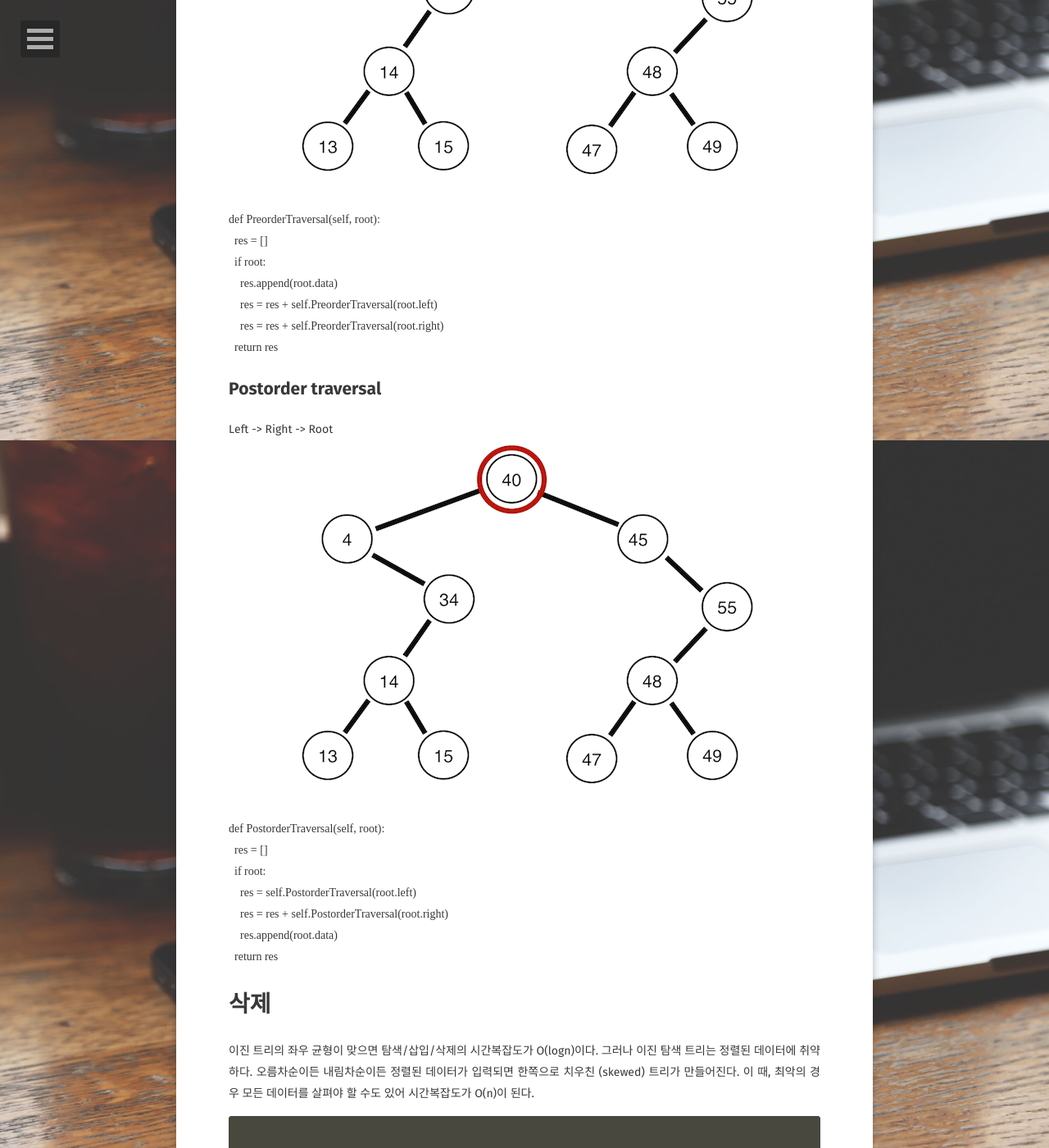
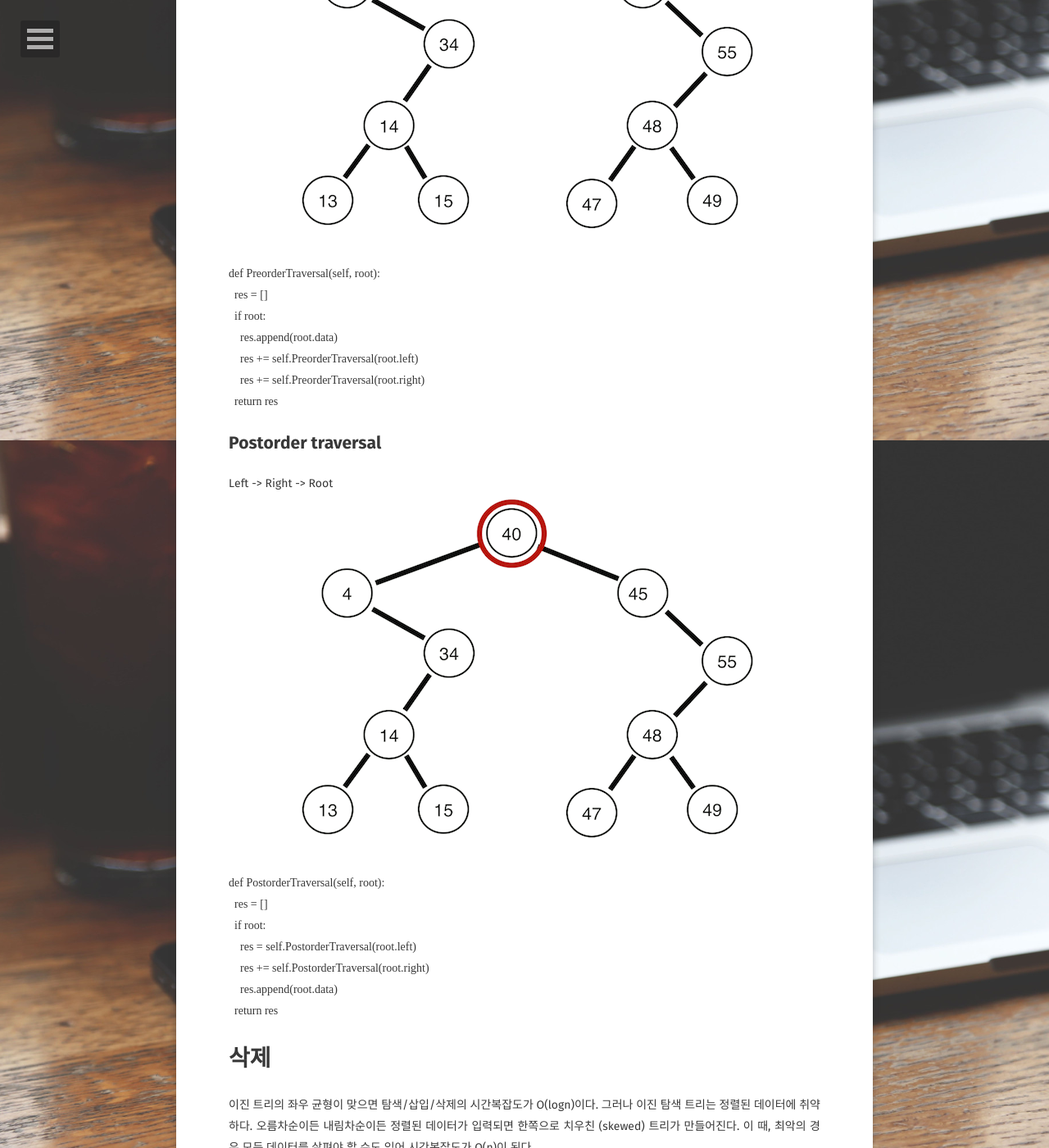
Before and after one commit to JoosJuliet/joosjuliet.github.io, a Jekyll site: the page built from _posts/2018-09-07-binary_search_tree.md, in a window 1280 px wide and 1400 px high, scrolled down 3063 px. Shown: the whole window at 82% size. Built offline with Jekyll 4.4.1, drawn with Linux system fonts in a browser that asks for light colours; some web fonts are replaced; some of the changed text lies outside the part shown.

````diff
--- a/_posts/2018-09-07-binary_search_tree.md
+++ b/_posts/2018-09-07-binary_search_tree.md
@@ -74,7 +76,7 @@
     # 왼쪽의 node가 없을 때 까지 계속 뒤로 내려가지 않고 호출된다.
     res.append(root.data)
     # root이다.
-    res = res + self.inorderTraversal(root.right)
+    res += self.inorderTraversal(root.right)
     # 오른쪽의 node가 없을 때 까지 계속 뒤로 내려가지 않고 호출된다.
   return res
 ```
@@ -86,8 +88,8 @@
   res = []
   if root:
     res.append(root.data)
-    res = res + self.PreorderTraversal(root.left)
-    res = res + self.PreorderTraversal(root.right)
+    res += self.PreorderTraversal(root.left)
+    res += self.PreorderTraversal(root.right)
   return res
 ```
 
@@ -100,7 +102,7 @@
   res = []
   if root:
     res = self.PostorderTraversal(root.left)
-    res = res + self.PostorderTraversal(root.right)
+    res += self.PostorderTraversal(root.right)
     res.append(root.data)
   return res
 ```
````
Also changed, not shown: other parts of _posts/2018-09-07-binary_search_tree.md (+3 -1 lines).
